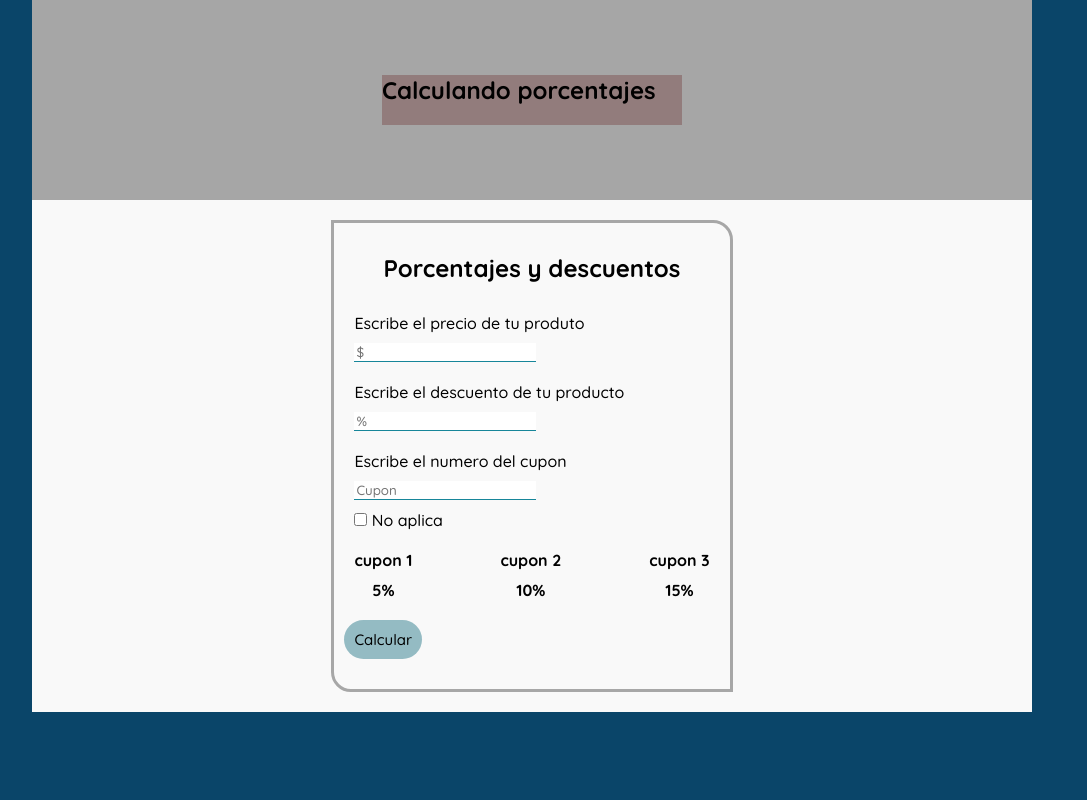
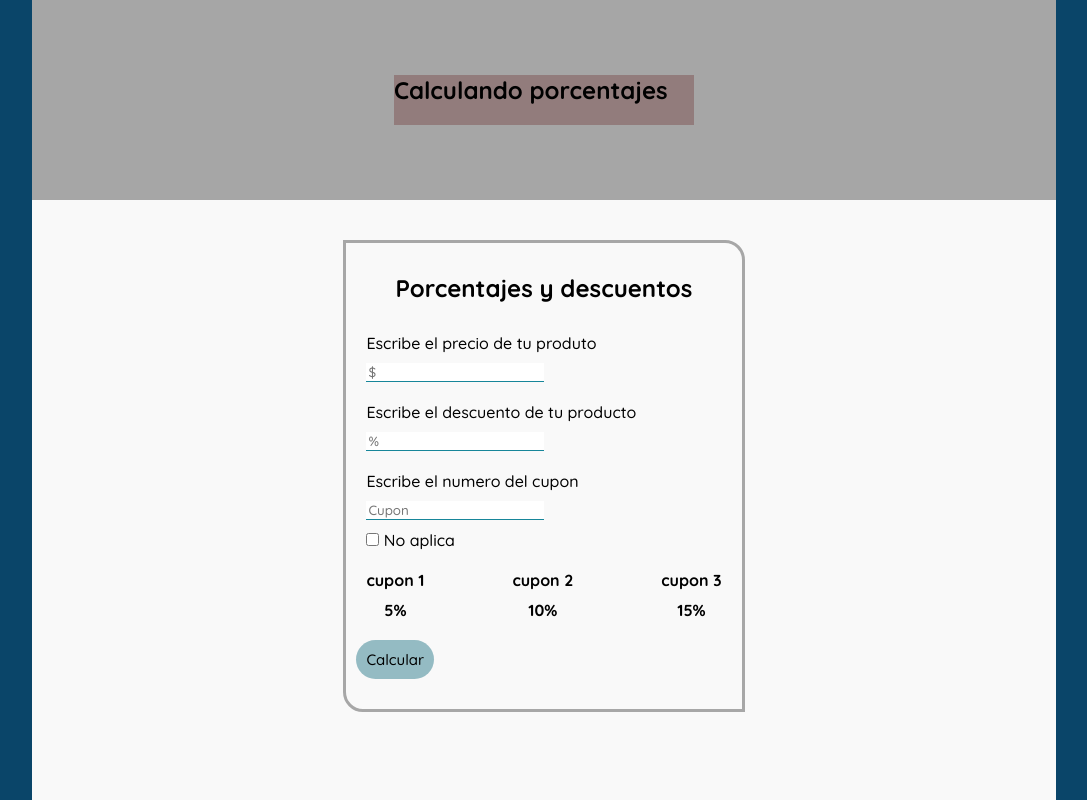
Before and after one commit to Pwd12angel/Taller_2, a plain HTML site: page index.html in a window 1280 px wide. Shown: the top 800 px of the page, without its empty margins (96-1183 px from the left). Drawn offline with Linux system fonts and the light colour scheme.

```diff
--- a/styles.css
+++ b/styles.css
@@ -1,6 +1,7 @@
 *{
     margin: 0px;
     font-family: 'Quicksand', sans-serif;
+    box-sizing: border-box;
 
 }
 body{
@@ -8,22 +9,21 @@ body{
 }
 
 .contenedoP{
-    max-width: 1000px;
-    height:100%;
+    max-width: 100%;
+    height: 100vh;
     display: grid;
-    place-items: center;
+    place-content: start;
+    justify-content: center;
     background-color: rgb(249, 249, 249);
-   padding-top: 20px;
-   padding-bottom: 20px;
-   margin-left: 10%;
-   margin-right: 10%;
+    margin-left: 10%;
+    margin-right: 10%;
 }
 .tituloP{
     display: flex;
     align-items: center;
     justify-content: center;
     background-color: rgb(166, 166, 166);
-    max-width: 1000px;
+    max-width: 100%;
     height: 200px;
     margin-left: 10%;
     margin-right: 10%;
@@ -50,6 +50,7 @@ body{
     height: auto;
     border-top-right-radius: 20px;
     border-bottom-left-radius: 20px;
+    margin-top: 10%;
 
 
 }
```
